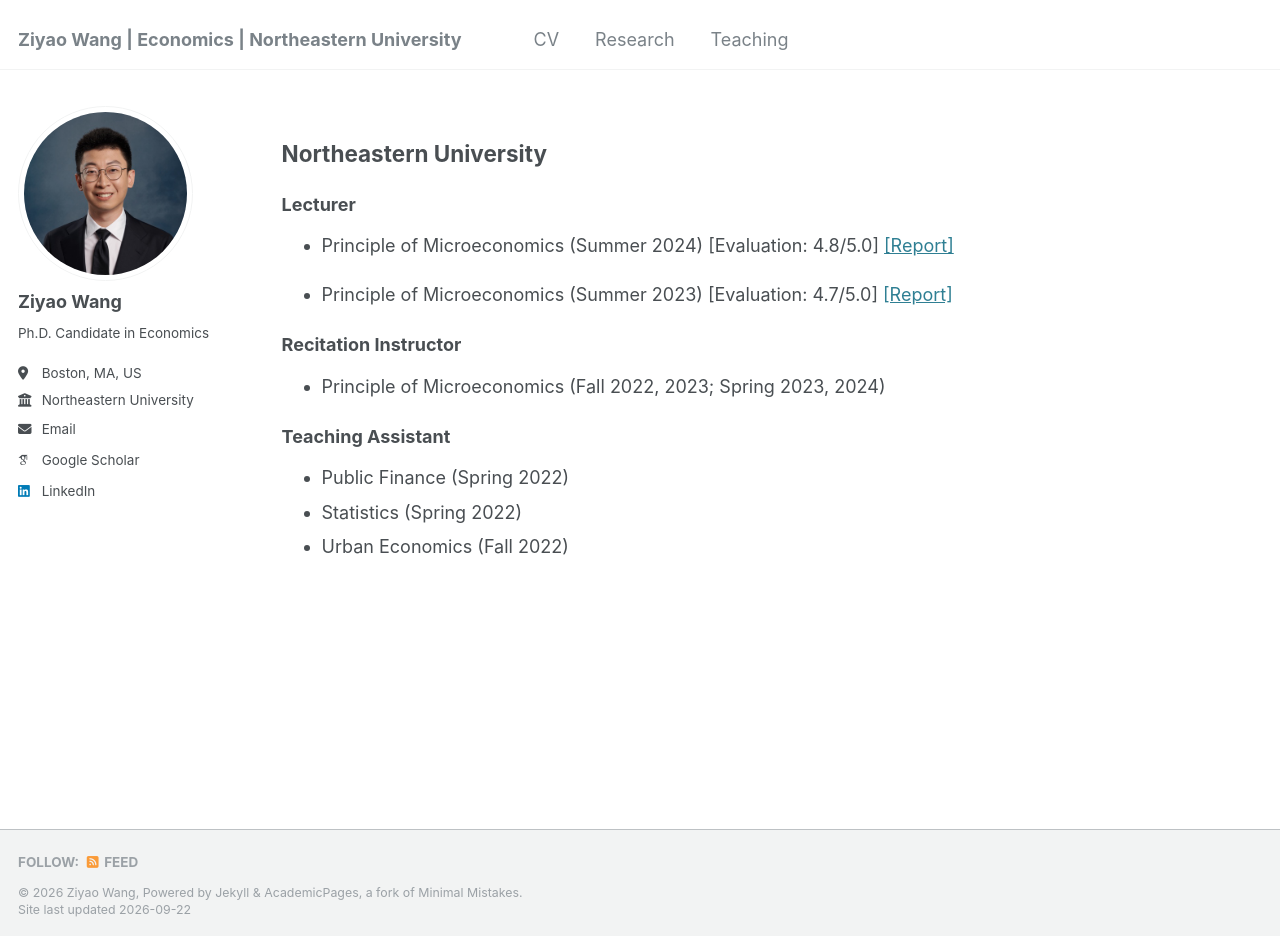
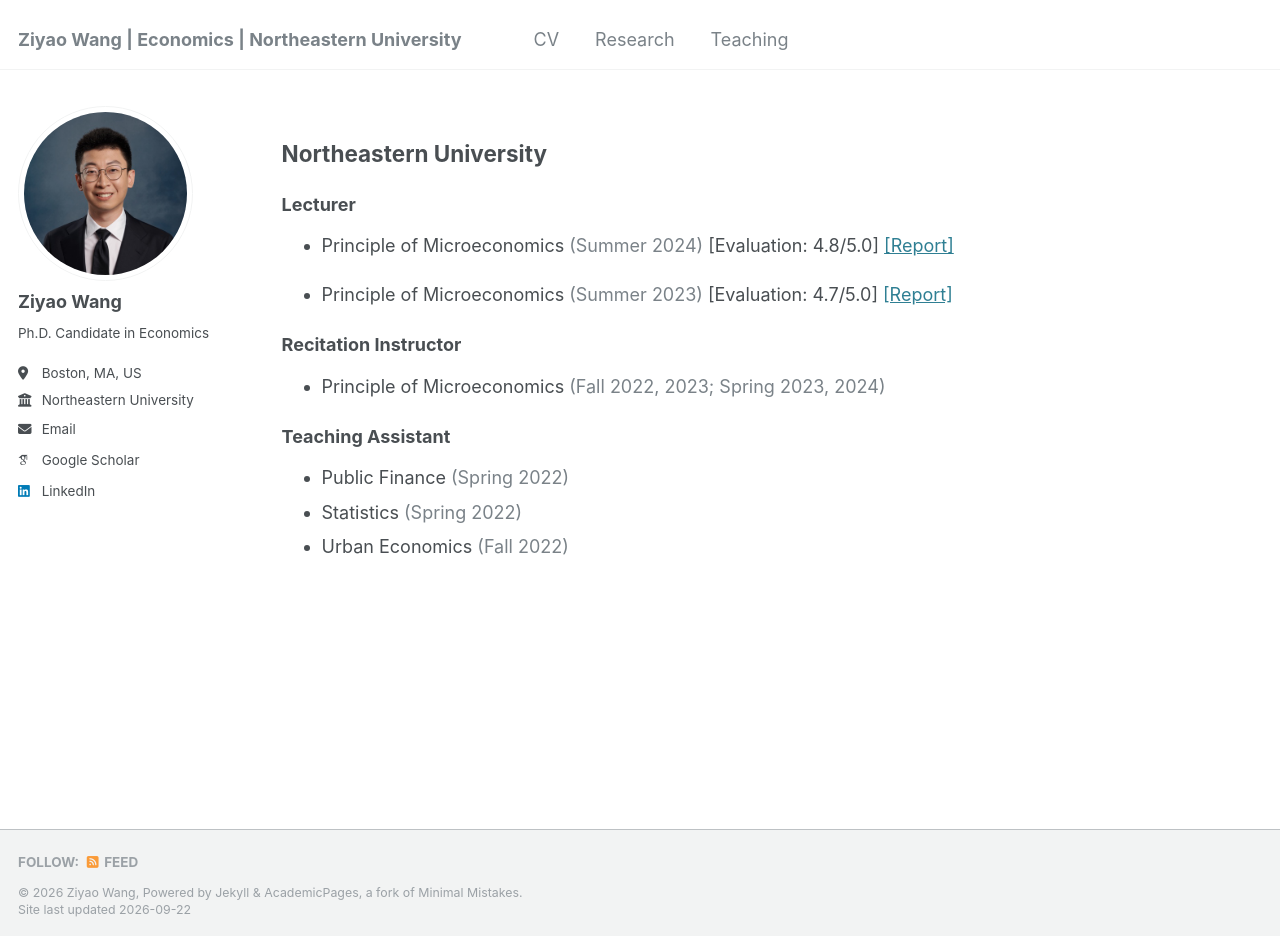
Before and after one commit to ziyaowangecon/ziyaowangecon.github.io, a Jekyll site: the page built from _pages/teaching.md, in a window 1280 px wide and 936 px high. Built offline with Jekyll 4.4.1, drawn with Linux system fonts in a browser that asks for light colours; some web fonts are replaced.

Commit message:
Grey the course terms on the teaching page
Same #7a8288 the research page uses for presentation venues, so the term
reads as secondary to the course name. Size left alone: dropping it mid-line
would make the baseline uneven.

Co-Authored-By: Claude Opus 5 <noreply@anthropic.com>

```diff
--- a/_pages/teaching.md
+++ b/_pages/teaching.md
@@ -42,6 +42,11 @@ author_profile: true
     font-size: 0.9em;
   }
 
+  /* Course terms: same secondary grey as the research page */
+  .term {
+    color: #7a8288;
+  }
+
   /* Divider between each paper */
   .underline {
     display: block;
@@ -64,14 +69,14 @@ author_profile: true
 ## Northeastern University
 
 ### Lecturer
-- Principle of Microeconomics (Summer 2024) [Evaluation: 4.8/5.0] [\[Report\]](https://www.dropbox.com/scl/fi/ruqv0y5tvuwjwsg87j27r/Ziyao-Wang-Summer-2024-ECON-1116.pdf?rlkey=m0czxaz0vkfmyyr4qtd2cb0e1&st=eqmnlr9w&dl=0){:target="_blank" rel="noopener"}
+- Principle of Microeconomics <span class="term">(Summer 2024)</span> [Evaluation: 4.8/5.0] [\[Report\]](https://www.dropbox.com/scl/fi/ruqv0y5tvuwjwsg87j27r/Ziyao-Wang-Summer-2024-ECON-1116.pdf?rlkey=m0czxaz0vkfmyyr4qtd2cb0e1&st=eqmnlr9w&dl=0){:target="_blank" rel="noopener"}
 
-- Principle of Microeconomics (Summer 2023) [Evaluation: 4.7/5.0] [\[Report\]](https://www.dropbox.com/scl/fi/o1i14n0hk775ggcid7uqy/Ziyao-Wang-Summer-2023-ECON-1116.pdf?rlkey=tu6dt5fz9qzkzy542c45sai2j&st=s6b3560t&dl=0){:target="_blank" rel="noopener"}
+- Principle of Microeconomics <span class="term">(Summer 2023)</span> [Evaluation: 4.7/5.0] [\[Report\]](https://www.dropbox.com/scl/fi/o1i14n0hk775ggcid7uqy/Ziyao-Wang-Summer-2023-ECON-1116.pdf?rlkey=tu6dt5fz9qzkzy542c45sai2j&st=s6b3560t&dl=0){:target="_blank" rel="noopener"}
 
 ### Recitation Instructor
-   -  Principle of Microeconomics (Fall 2022, 2023; Spring 2023, 2024)
+   -  Principle of Microeconomics <span class="term">(Fall 2022, 2023; Spring 2023, 2024)</span>
 
 ### Teaching Assistant
-   -  Public Finance (Spring 2022)
-   -  Statistics (Spring 2022)
-   -  Urban Economics (Fall 2022)
+   -  Public Finance <span class="term">(Spring 2022)</span>
+   -  Statistics <span class="term">(Spring 2022)</span>
+   -  Urban Economics <span class="term">(Fall 2022)</span>
```
